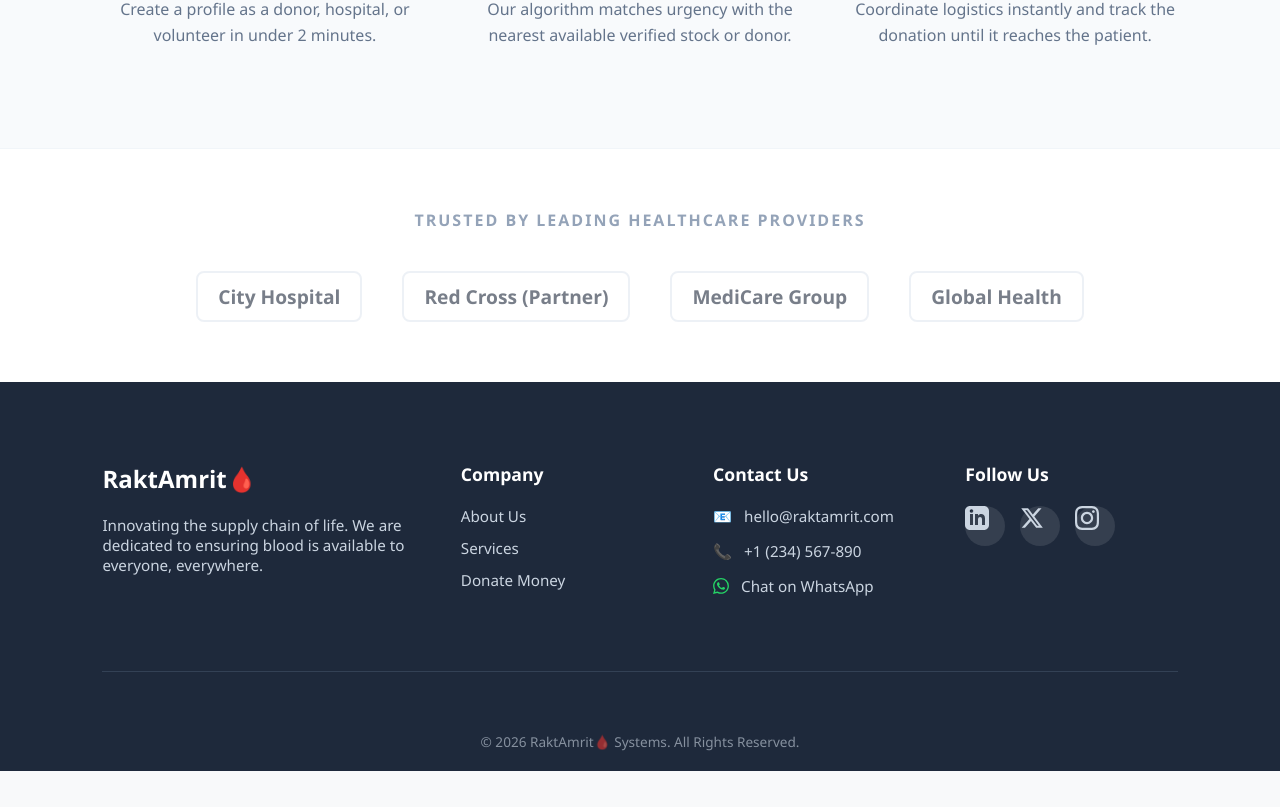
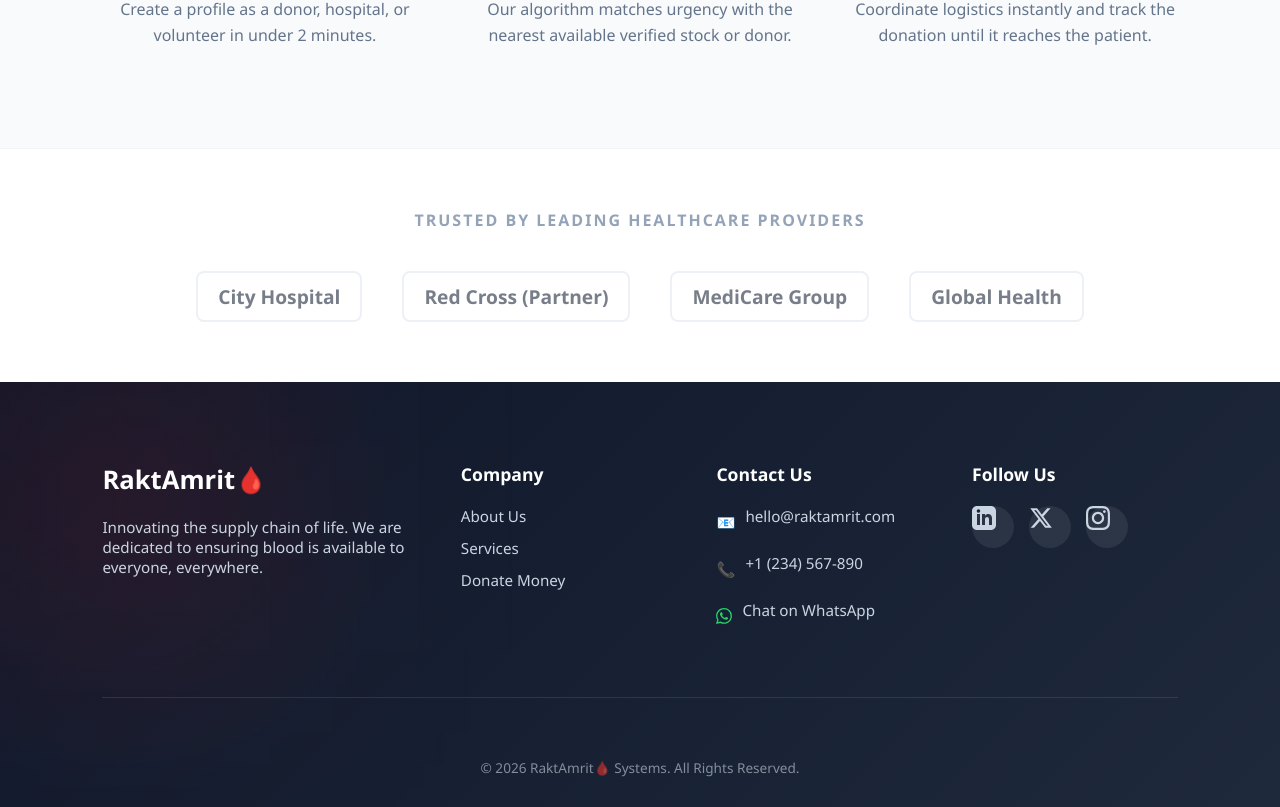
Before and after one commit to Parwatsinghpanwar/Blood_Bank_M_System, a React (Vite) app in the folder client/: page / in a window 1280 px wide. Shown: the part 1792-2599 px from the top of the page. Before the commit the page ends 2563 px from the top, so only its background shows below. Built offline with nearby package versions, Linux system fonts and the light colour scheme; no server answers.

Commit message:
Footer UI change

```diff
--- a/client/src/styles/home.css
+++ b/client/src/styles/home.css
@@ -435,23 +435,43 @@
 }
 
 /* --- 6. FOOTER (Professional) --- */
+/* --- FOOTER --- */
 .home-container .footer-preview {
-    background: var(--secondary-blue);
+    background: linear-gradient(135deg, #0f172a, #1e293b);
     color: #cbd5e1;
-    padding: 80px 8% 20px;
+    padding: 80px 8% 30px;
     font-size: 0.95rem;
+    position: relative;
+    overflow: hidden;
 }
 
+/* subtle glow background */
+.home-container .footer-preview::before {
+    content: "";
+    position: absolute;
+    width: 300px;
+    height: 300px;
+    background: rgba(220, 38, 38, 0.15);
+    filter: blur(120px);
+    top: -50px;
+    left: -50px;
+    animation: floatGlow 8s ease-in-out infinite;
+}
+
+/* --- TOP SECTION --- */
 .home-container .footer-top {
     display: flex;
     justify-content: space-between;
     flex-wrap: wrap;
-    gap: 40px;
+    gap: 50px;
     margin-bottom: 60px;
-    border-bottom: 1px solid #334155;
-    padding-bottom: 60px;
+    border-bottom: 1px solid rgba(255, 255, 255, 0.1);
+    padding-bottom: 50px;
+    position: relative;
+    z-index: 1;
 }
 
+/* --- COLUMNS --- */
 .home-container .footer-column {
     flex: 1;
     min-width: 200px;
@@ -461,74 +481,111 @@
     flex: 1.5;
 }
 
+/* --- HEADINGS --- */
 .home-container .footer-column h4 {
-    color: var(--white);
-    font-size: 1.5rem;
+    color: #fff;
+    font-size: 1.6rem;
     margin-bottom: 20px;
+    font-weight: 800;
 }
 
 .home-container .footer-column h5 {
-    color: var(--white);
+    color: #fff;
     font-size: 1.1rem;
     margin-bottom: 20px;
+    font-weight: 600;
 }
 
+/* --- LINKS --- */
 .home-container .footer-column a {
     display: block;
     color: #cbd5e1;
     text-decoration: none;
     margin-bottom: 12px;
-    transition: color 0.3s;
+    transition: all 0.3s ease;
+    position: relative;
 }
 
-.home-container .footer-column a:hover {
-    color: var(--primary-red);
-    padding-left: 5px;
+/* animated underline */
+.home-container .footer-column a::after {
+    content: "";
+    position: absolute;
+    left: 0;
+    bottom: 0;
+    width: 0%;
+    height: 2px;
+    background: #dc2626;
+    transition: width 0.3s ease;
 }
 
+/* hover */
+.home-container .footer-column a:hover {
+    color: #dc2626;
+    transform: translateX(5px);
+}
+
+.home-container .footer-column a:hover::after {
+    width: 100%;
+}
+
+/* --- CONTACT --- */
 .home-container .contact-row {
     display: flex;
     align-items: center;
-    gap: 12px;
+    gap: 10px;
     margin-bottom: 15px;
+    transition: 0.3s;
 }
 
-.home-container .contact-row a {
-    margin-bottom: 0;
-    /* Reset for flex items */
+.home-container .contact-row:hover {
+    transform: translateX(5px);
 }
 
-/* Social Icons */
+/* --- SOCIAL ICONS --- */
 .home-container .social-icons {
     display: flex;
     gap: 15px;
+    margin-top: 10px;
 }
 
 .home-container .social-link {
-    display: inline-flex;
+    display: flex;
     align-items: center;
     justify-content: center;
-    width: 40px;
-    height: 40px;
-    background-color: rgba(255, 255, 255, 0.1);
+    width: 42px;
+    height: 42px;
+    background: rgba(255, 255, 255, 0.08);
     border-radius: 50%;
-    color: var(--white);
-    transition: all 0.3s;
+    color: #fff;
+    transition: all 0.3s ease;
 }
 
+/* hover */
 .home-container .social-link:hover {
-    background-color: var(--primary-red);
-    transform: translateY(-3px);
-    padding-left: 0;
-    /* Override generic link hover */
+    background: linear-gradient(135deg, #dc2626, #fb7185);
+    transform: translateY(-5px) scale(1.1);
+    box-shadow: 0 8px 20px rgba(220, 38, 38, 0.4);
 }
 
+/* --- FOOTER BOTTOM --- */
 .home-container .footer-bottom {
     text-align: center;
     font-size: 0.85rem;
     opacity: 0.6;
+    margin-top: 20px;
+    position: relative;
+    z-index: 1;
 }
 
+/* --- ANIMATIONS --- */
+@keyframes floatGlow {
+    0%, 100% {
+        transform: translate(0, 0);
+    }
+    50% {
+        transform: translate(40px, 40px);
+    }
+}
 /* --- RESPONSIVE MEDIA QUERIES --- */
 @media (max-width: 900px) {
     .home-container .hero-section {
```
